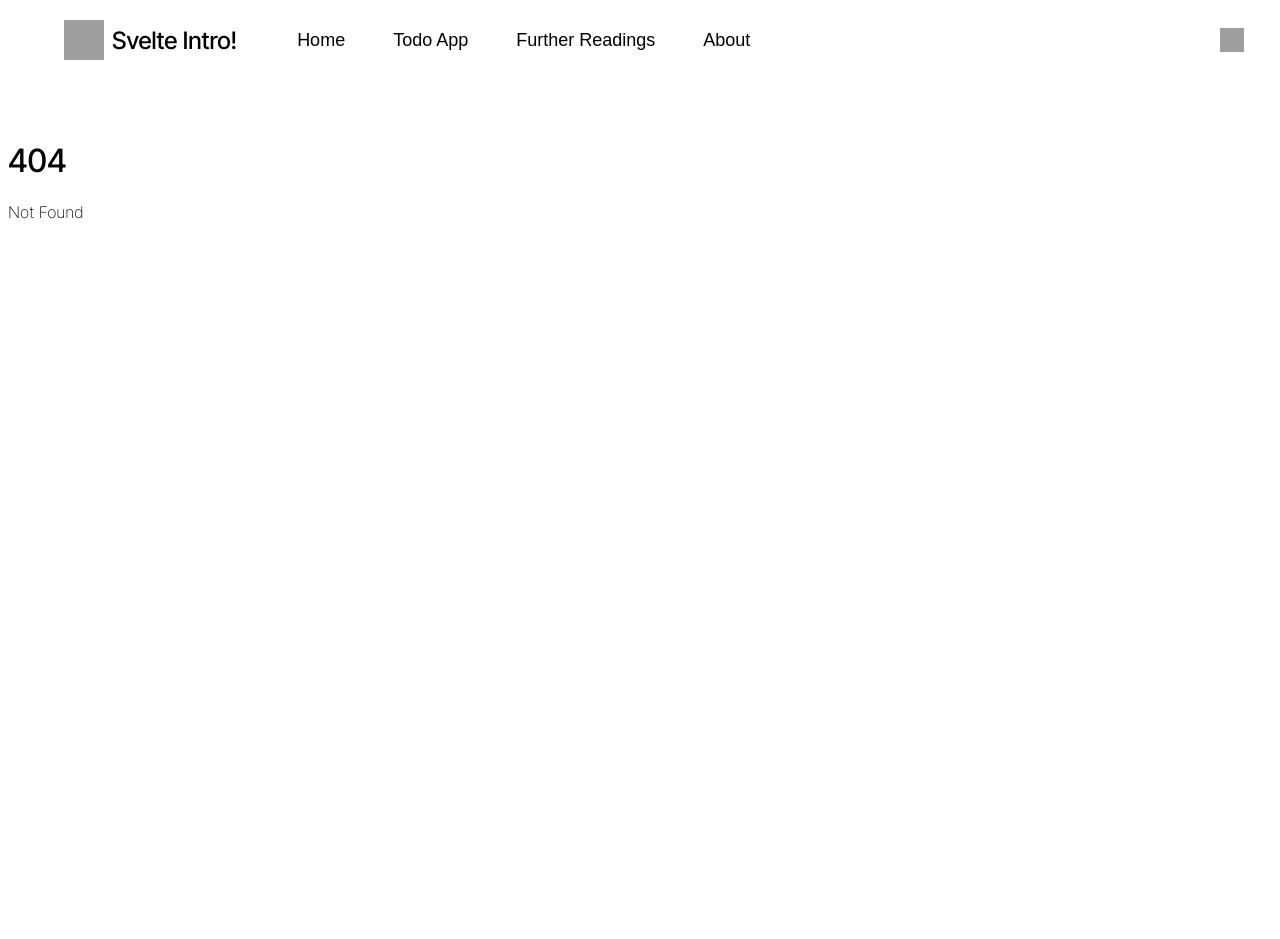
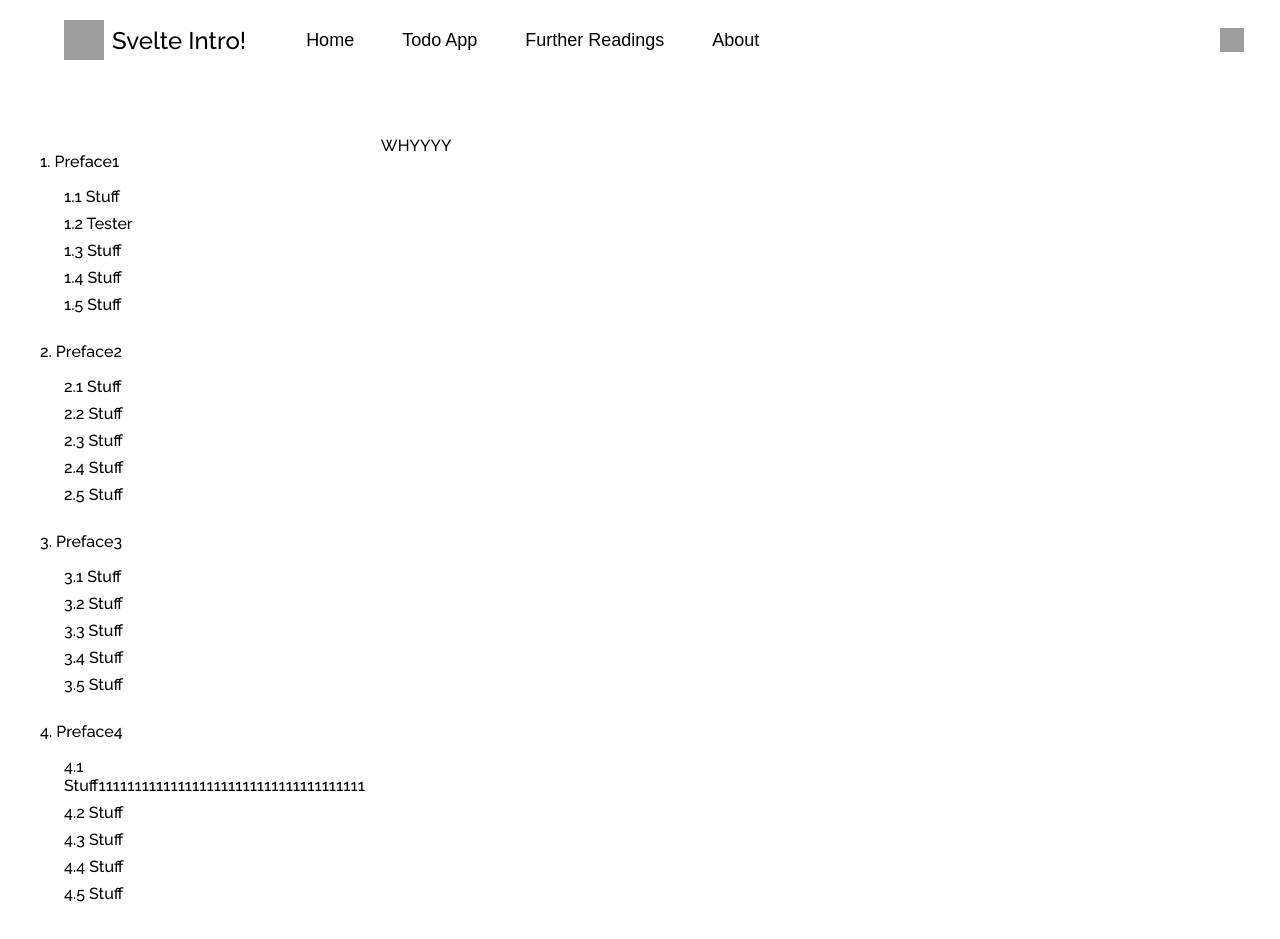
Before and after one commit to goldentoaste/svelte101, a SvelteKit app in the folder main_page/: page /todo/testPage in a window 1280 px wide. Before the commit this address had no page. Before the commit the page ends 800 px from the top, so only its background shows below. Built offline with nearby package versions, Linux system fonts and the light colour scheme; grey boxes are pictures that could not be loaded.

Commit message:
tree wip

```diff
--- a/main_page/src/app.html
+++ b/main_page/src/app.html
@@ -6,11 +6,9 @@
 	<link rel="icon" href="%sveltekit.assets%/favicon.png" />
 	<meta name="viewport" content="width=device-width, initial-scale=1" />
 	<link rel="preconnect" href="https://fonts.googleapis.com">
-	<link rel="preconnect" href="https://fonts.gstatic.com" crossorigin>
-	<link
-		href="https://fonts.googleapis.com/css2?family=Inter+Tight:ital,wght@0,100..900;1,100..900&family=Noto+Sans:ital,wght@0,100..900;1,100..900&display=swap"
-		rel="stylesheet"
-	>
+<link rel="preconnect" href="https://fonts.gstatic.com" crossorigin>
+<link href="https://fonts.googleapis.com/css2?family=Raleway:ital,wght@0,100..900;1,100..900&display=swap" rel="stylesheet">
+
 	%sveltekit.head%
 </head>
 
--- a/main_page/src/global.css
+++ b/main_page/src/global.css
@@ -28,7 +28,7 @@
 
     --orange: #c35e0a;
     --yellow: #b47109;
-    --red:#c14a4a;
+    --red: #c14a4a;
 }
 
 body {
@@ -42,8 +42,8 @@ body {
     transition-duration: 400ms;
     transition-timing-function: ease-out;
 
-    font-family: "Inter Tight", sans-serif;
-    font-weight: 200;
+    font-family: "Raleway", sans-serif;
+    font-weight: 500;
 
     color: var(--fg1);
 
--- a/main_page/src/lib/components/TreeLayout.svelte
+++ b/main_page/src/lib/components/TreeLayout.svelte
@@ -1,10 +1,10 @@
 <script context="module" lang="ts">
-    import { writable, type Writable } from "svelte/store";
+    import { onMount } from "svelte";
 
     export interface Chapter {
         title: string;
         items: ChapterItem[];
-        open: Writable<boolean>;
+        open?: boolean;
     }
 
     export interface ChapterItem {
@@ -14,37 +14,89 @@
 </script>
 
 <script lang="ts">
+    import { afterNavigate } from "$app/navigation";
+    import { fly } from "svelte/transition";
+
     export let chapters: Chapter[] = [];
 
-    let chapterSizes : number[] = [];
+    let chapterSizes: number[] = [];
+
+    let selectedChap = -1;
+    let selectedItem = -1;
+    let hrefToIndex: { [href: string]: [number, number] } = {};
 
     chapters.forEach((i) => {
-        i.open =  writable(true);
-        chapterSizes.push(10000)
+        i.open = true;
+        chapterSizes.push(10000);
     });
 
-    function getChapterSizes(){
+    function loadChapterSizes() {
         // TODO update when page is resized?
 
         chapterSizes.length = 0; // clear
 
-        for (let i = 0; i < chapters.length; i++){
-            chapterSizes.push(document.getElementById("itemContainer" + i)?.scrollHeight!);
+        for (let i = 0; i < chapters.length; i++) {
+            chapterSizes.push(
+                document.getElementById("itemContainer" + i)?.scrollHeight!,
+            );
+
+            for (let j = 0; j < chapters[i].items.length; j++) {
+                hrefToIndex[chapters[i].items[j].href] = [i, j];
+            }
         }
+    }
 
-    }
+    onMount(() => {
+        loadChapterSizes();
+    });
+
+    afterNavigate((event) => {
+        const route = event.to?.route!.id;
+
+        if (route !== undefined && route !== null) {
+            [selectedChap, selectedItem] = hrefToIndex[route];
+            // TODO handle not found
+        }
+    });
 </script>
 
 <div class="treeContainer">
-    {#each chapters as chapter, chapIndex}
-        <div id="''+{chapIndex}" class="title" on:click={()=>{
-            chapter
-        }}>{chapIndex}. {chapter.title}</div>
-        <div class="itemWrapper" style="max-height: {chapter.open? chapterSizes[chapIndex] + 100: 0}px">
-            <div class="itemContainer" id={"itemContainer" +chapIndex} >
-                {#each chapter.items as item, itemIndex}
-                    <a href={item.href}>{chapIndex}.{itemIndex} {item.title}</a>
-                {/each}
+    {#each chapters as chapter, chapIndex (chapter.title)}
+        <div>
+            <div
+                id={"" + chapIndex}
+                class="title"
+                on:click={() => {
+                    chapters[chapIndex].open = !chapters[chapIndex].open;
+                    chapters = chapters;
+                }}
+                class:closed={!chapter.open}
+            >
+                {chapIndex + 1}. {chapter.title}
+            </div>
+            <div
+                class="itemWrapper"
+                style="max-height: {chapter.open
+                    ? chapterSizes[chapIndex] + 100
+                    : 0}px"
+            >
+                <div class="itemContainer" id={"itemContainer" + chapIndex}>
+                    {#each chapter.items as item, itemIndex (item.href)}
+                        <div style="position: relative;">
+                            {#if selectedChap === chapIndex && selectedItem === itemIndex}
+                                <div
+                                    class="arrow"
+                                    transition:fly={{
+                                        x: -10,
+                                    }}
+                                ></div>
+                            {/if}
+                            <a href={item.href}
+                                >{chapIndex + 1}.{itemIndex + 1} {item.title}</a
+                            >
+                        </div>
+                    {/each}
+                </div>
             </div>
         </div>
     {/each}
@@ -53,13 +105,30 @@
 <style>
     .treeContainer {
         background-color: var(--bg2);
+        overflow: auto;
+        border: var(--bg5) solid 2px;
+        min-width: 250px;
+        width: fit-content;
     }
 
     .title {
+        background-color: var(--bg2);
+
+        position: sticky;
+        top: 0px;
         color: var(--orange);
         font-size: medium;
 
         cursor: pointer;
+        padding: 0.5rem;
+        margin: 0.5rem;
+        border-bottom: 2px solid var(--bg5);
+
+        transition: border 0.3s ease-out;
+    }
+
+    .closed {
+        border-bottom: 3px solid var(--orange);
     }
 
     a {
@@ -72,17 +141,34 @@
     }
 
     .itemContainer {
-        position: absolute;
         display: flex;
         flex-direction: column;
         gap: 0.5rem;
-        padding: 0.75rem;
-        padding-left: 1.5rem;
+        padding-bottom: 0.75rem;
+        padding-top: 0;
+        padding-left: 2.5rem;
+        padding-right: 1rem;
     }
 
     .itemWrapper {
-        position: relative;
+        overflow: hidden;
 
         transition: max-height 0.3s ease-out;
     }
+
+    .arrow {
+        width: 1rem;
+        height: 1rem;
+        position: absolute;
+        left: 0;
+        top: 50%;
+
+        border-top: 0.5rem solid transparent;
+        border-bottom: 0.5rem solid transparent;
+        border-left: 0.5rem solid var(--red);
+
+        box-sizing: border-box;
+
+        transform: translate(-1rem, -50%);
+    }
 </style>
--- a/main_page/src/routes/+layout.svelte
+++ b/main_page/src/routes/+layout.svelte
@@ -8,7 +8,7 @@
             text: "Home",
         },
         {
-            href: "test1",
+            href: "/todo",
             text: "Todo App",
         },
         {
--- a/main_page/src/routes/todo/+layout.svelte
+++ b/main_page/src/routes/todo/+layout.svelte
@@ -1,4 +1,150 @@
+<script lang="ts">
+    import TreeLayout, {
+        type Chapter,
+    } from "$lib/components/TreeLayout.svelte";
 
+    let chapters: Chapter[] = [
+        {
+            title: "Preface1",
+            items: [
+                {
+                    href: "/",
+                    title: "Stuff",
+                },
+                {
+                    href: "/todo/testPage",
+                    title: "Tester",
+                },
+                {
+                    href: "/2",
+                    title: "Stuff",
+                },
+                {
+                    href: "/3",
+                    title: "Stuff",
+                },
+                {
+                    href: "/4",
+                    title: "Stuff",
+                },
+            ],
+        },
+        {
+            title: "Preface2",
+            items: [
+                {
+                    href: "/1",
+                    title: "Stuff",
+                },
+                {
+                    href: "/2",
+                    title: "Stuff",
+                },
+                {
+                    href: "/3",
+                    title: "Stuff",
+                },
+                {
+                    href: "/4",
+                    title: "Stuff",
+                },
+                {
+                    href: "/5",
+                    title: "Stuff",
+                },
+            ],
+        },
+        {
+            title: "Preface3",
+            items: [
+                {
+                    href: "/7",
+                    title: "Stuff",
+                },
+                {
+                    href: "/2",
+                    title: "Stuff",
+                },
+                {
+                    href: "/1",
+                    title: "Stuff",
+                },
+                {
+                    href: "/7111",
+                    title: "Stuff",
+                },
+                {
+                    href: "/1111",
+                    title: "Stuff",
+                },
+            ],
+        },
+        {
+            title: "Preface4",
+            items: [
+                {
+                    href: "/2",
+                    title: "Stuff1111111111111111111111111111111111111",
+                },
+                {
+                    href: "/1",
+                    title: "Stuff",
+                },
+                {
+                    href: "/21",
+                    title: "Stuff",
+                },
+                {
+                    href: "/22",
+                    title: "Stuff",
+                },
+                {
+                    href: "/76",
+                    title: "Stuff",
+                },
+            ],
+        },
+    ];
+</script>
 
+<div id="page">
+    <div id="left">
+        <TreeLayout {chapters}></TreeLayout>
+    </div>
 
-<slot/>
+    <div id="center"><slot /></div>
+
+    <div id="right"></div>
+</div>
+
+<style>
+    #page {
+        padding: 1rem;
+
+        box-sizing: border-box;
+
+        display: flex;
+        flex-direction: row;
+        width: 100dvw;
+        max-width: 100%;
+
+        height: auto;
+
+        overflow: visible;
+    }
+
+    #left {
+        flex: 2;
+        display: flex;
+        justify-content: center;
+    }
+
+    #right {
+        flex: 1;
+    }
+
+    #center {
+        flex: 8;
+        min-width: 800px;
+    }
+</style>
--- /dev/null
+++ b/main_page/src/routes/todo/testPage/+page.svelte
@@ -0,0 +1 @@
+WHYYYY
```
